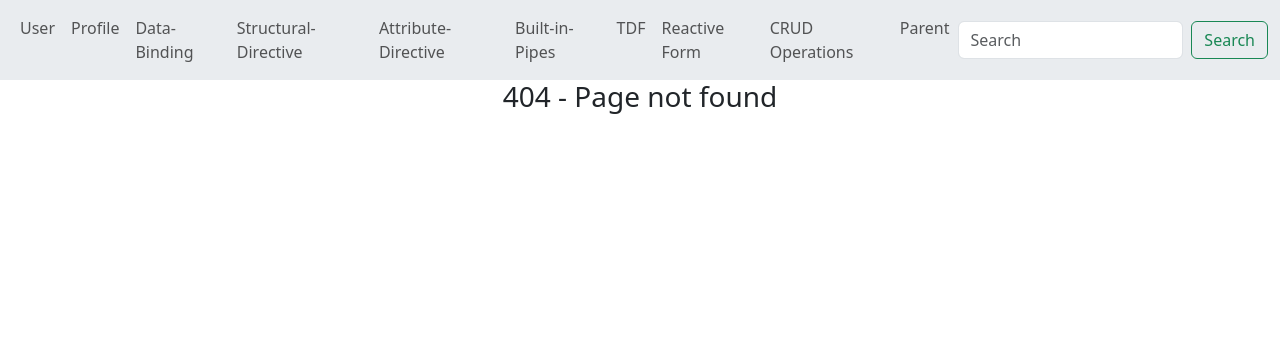
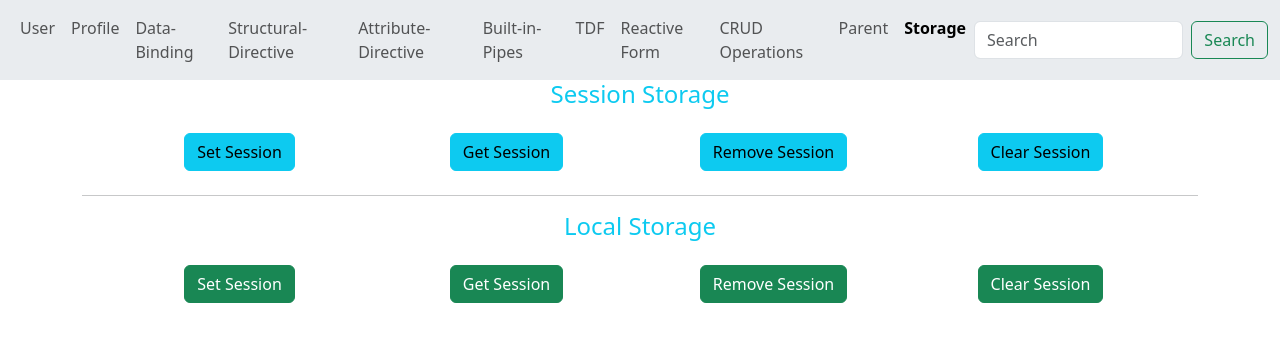
Before and after one commit to KoTvTrysaX01/Angular-Course-2, an Angular app in the folder Lessons/: page /storage in a window 1280 px wide. Before the commit this address had no page. Shown: the top 342 px of the page. Built offline with nearby package versions, Linux system fonts and the light colour scheme.

Commit message:
Watched lesson 29 / Session Storage & Local Storage

```diff
--- a/Lessons/src/app/app.component.html
+++ b/Lessons/src/app/app.component.html
@@ -49,6 +49,9 @@
         <li class="nav-item">
           <a class="nav-link" routerLinkActive="active" [routerLink]="'parent'">Parent</a>
         </li>
+        <li class="nav-item">
+          <a class="nav-link" routerLinkActive="active" [routerLink]="'storage'">Storage</a>
+        </li>
         <!-- <li class="nav-item dropdown"> -->
           <!-- <a class="nav-link dropdown-toggle" href="#" role="button" data-bs-toggle="dropdown" aria-expanded="false">
             Dropdown
--- a/Lessons/src/app/app.routes.ts
+++ b/Lessons/src/app/app.routes.ts
@@ -15,6 +15,7 @@
 import { ResourceApiComponent } from './resource-api/resource-api.component';
 import { ReusableComponent } from './reusable/reusable.component';
 import { ParentComponent } from './parent/parent.component';
+import { StorageComponent } from './storage/storage.component';
 
 // Default route must be defined first
 // Wildcard route must be defined last
@@ -37,5 +38,6 @@
     { path: 'resourceapi', component: ResourceApiComponent },
     { path: 'reusable', component: ReusableComponent },
     { path: 'parent', component: ParentComponent},
+    { path: 'storage', component: StorageComponent},
     { path: '**', component: PageNotFoundComponent }
 ];
--- /dev/null
+++ b/Lessons/src/app/storage/storage.component.html
@@ -0,0 +1,51 @@
+<div class="container text-center">
+    <h4 class="text-info">Session Storage</h4>
+    <div class="row m-4">
+        <div class="col-3">
+            <button class="btn btn-info" (click)="setSession()">Set Session</button>
+        </div>
+
+        <div class="col-3">
+            <button class="btn btn-info" (click)="getSession()">Get Session</button>
+        </div>
+
+        <div class="col-3">
+            <button class="btn btn-info" (click)="removeSession()">Remove Session</button>
+        </div>
+
+        <div class="col-3">
+            <button class="btn btn-info" (click)="clearSession()">Clear Session</button>
+        </div>
+    </div>
+
+    @if(sessionValue){
+        <h6>Session Value {{sessionValue}}</h6>
+    }
+
+    <hr>
+
+
+    <h4 class="text-info">Local Storage</h4>
+    <div class="row m-4">
+        <div class="col-3">
+            <button class="btn btn-success" (click)="setLocal()">Set Session</button>
+        </div>
+
+        <div class="col-3">
+            <button class="btn btn-success" (click)="getLocal()">Get Session</button>
+        </div>
+
+        <div class="col-3">
+            <button class="btn btn-success" (click)="removeLocal()">Remove Session</button>
+        </div>
+
+        <div class="col-3">
+            <button class="btn btn-success" (click)="clearLocal()">Clear Session</button>
+        </div>
+    </div>
+
+    @if(localValue){
+        <h6>Local Value {{localValue}}</h6>
+    }
+
+</div>
--- /dev/null
+++ b/Lessons/src/app/storage/storage.component.ts
@@ -0,0 +1,52 @@
+import { CommonModule } from '@angular/common';
+import { Component } from '@angular/core';
+
+@Component({
+  selector: 'KOT-storage',
+  imports: [CommonModule],
+  templateUrl: './storage.component.html',
+  styleUrl: './storage.component.scss'
+})
+export class StorageComponent {
+
+  sessionValue : string = "";
+  localValue : string = "";
+
+  setSession(){
+    sessionStorage.setItem('name', 'session');
+    sessionStorage.setItem('pass', 'session123');
+  }
+
+  getSession(){
+    this.sessionValue = sessionStorage.getItem('name')
+  }
+
+  removeSession(){
+    sessionStorage.removeItem('pass')
+  }
+
+  clearSession(){
+    sessionStorage.clear();
+    this.sessionValue = "";
+  }
+
+
+
+  setLocal(){
+    localStorage.setItem('username', 'local');
+    localStorage.setItem('password', 'local123');
+  }
+
+  getLocal(){
+    this.localValue = localStorage.getItem('username')
+  }
+
+  removeLocal(){
+    localStorage.removeItem('password')
+  }
+
+  clearLocal(){
+    localStorage.clear();
+    this.localValue = "";
+  }
+}
```
Also changed, not shown: Lessons/src/app/storage/storage.component.scss (added), 1 other file (tests, documents, lock files or other folders).
